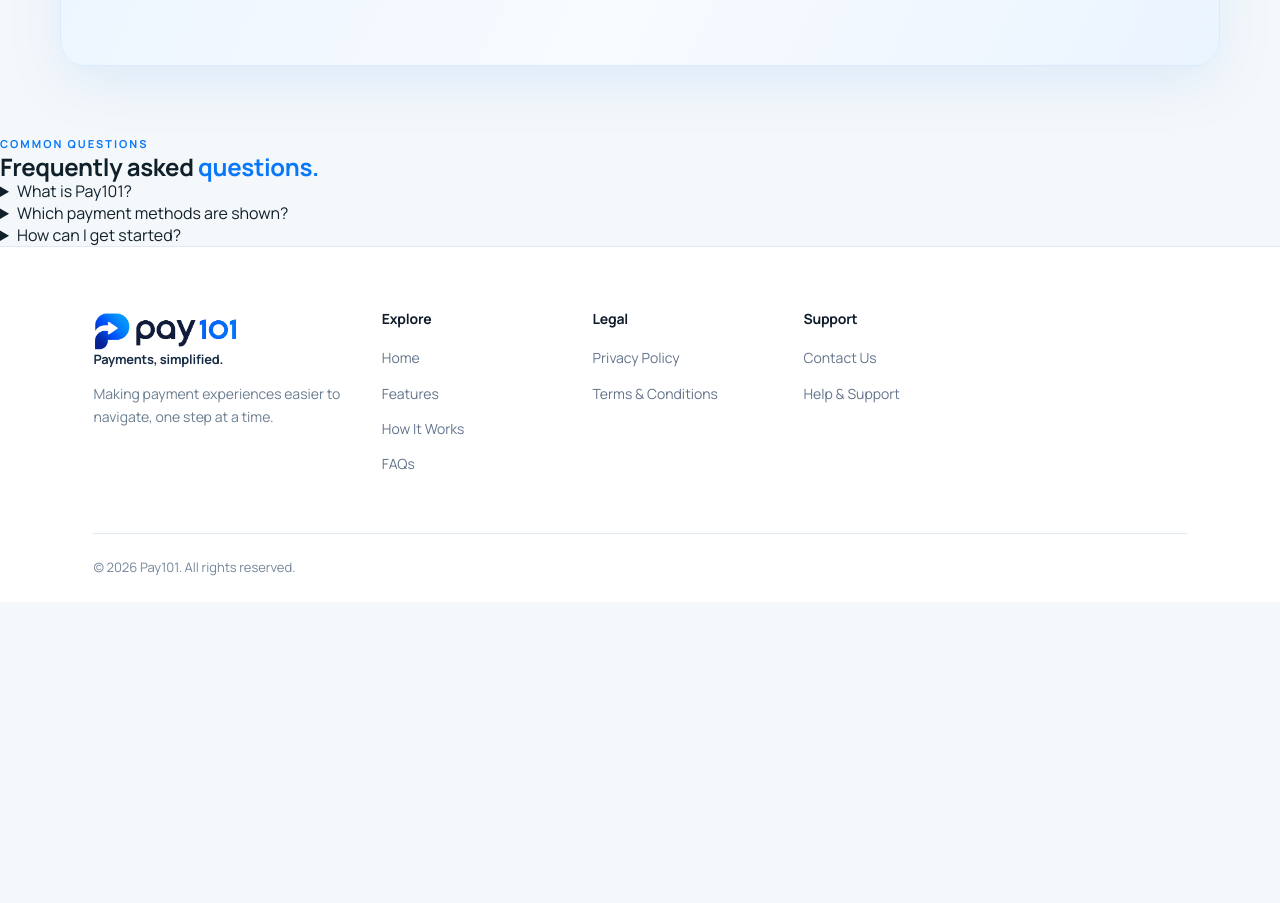
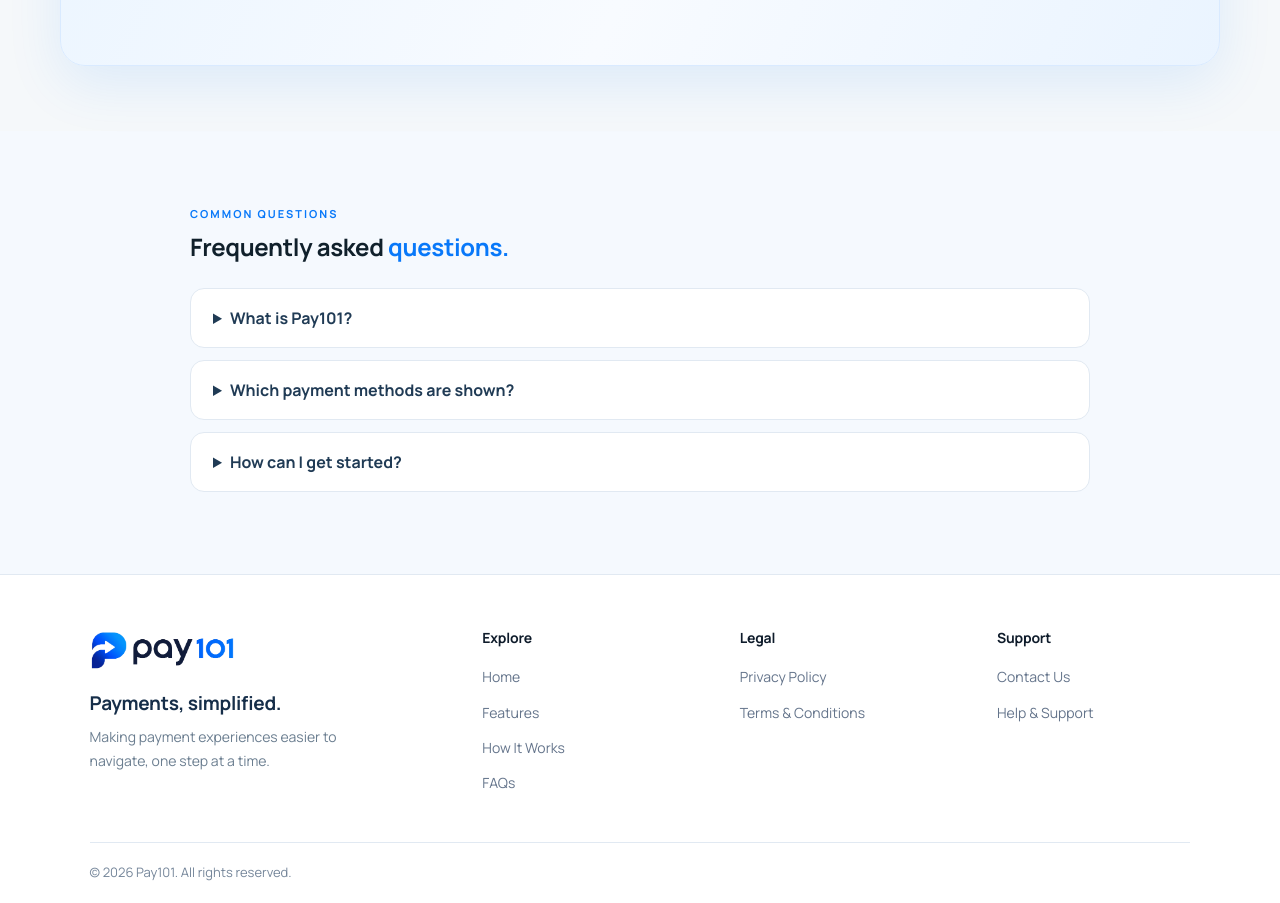
Before and after one commit to kartikmishra543/pay101-demo, a React (Vite) app: page / in a window 1280 px wide. Shown: the part 5980-6883 px from the top of the page. Before the commit the page ends 6582 px from the top, so only its background shows below. Built offline with nearby package versions, Linux system fonts and the light colour scheme.

Commit message:
Style simplified four-column Pay101 footer and FAQ section

```diff
--- a/src/style.css
+++ b/src/style.css
@@ -706,3 +706,19 @@ h1,h2,h3,h4,h5,h6{letter-spacing:-.015em!important;line-height:1.14;font-weight:
  .app > footer.p101Footer{padding:42px 22px 22px!important}
  .app > footer.p101Footer > .p101FooterBottom,.app > footer.p101Footer > div:last-child{flex-wrap:wrap;gap:12px;margin-top:34px!important}
 }
+
+
+/* Simplified Pay101 footer: brand + Explore / Legal / Support */
+.app > footer.p101Footer{display:block!important;width:100%!important;max-width:none!important;margin:0!important;padding:55px clamp(24px,7vw,110px) 22px!important;background:#fff}
+.app > footer.p101Footer > .p101FooterGrid{display:grid!important;grid-template-columns:minmax(250px,1.7fr) repeat(3,minmax(130px,1fr))!important;gap:clamp(30px,5vw,85px);max-width:1200px;width:100%;margin:0 auto;align-items:start}
+.p101FooterBrand h3{font-size:19px;line-height:1.3;margin:20px 0 0;color:#162e49}
+.p101FooterBrand p{max-width:300px;margin:10px 0 0;font-size:14px;line-height:1.7}
+.app > footer.p101Footer > .p101FooterBottom,.app > footer.p101Footer > div:last-child{display:flex!important;max-width:1200px;width:100%!important;margin:48px auto 0!important;padding:20px 0 0!important;border-top:1px solid #e1e9f2;justify-content:flex-start;align-items:center;flex-wrap:nowrap}
+.p101FaqSection{padding:70px 24px;background:#f5f9fe}
+.p101FaqInner{max-width:900px;margin:0 auto}
+.p101FaqInner h2{margin:10px 0 28px}
+.p101FaqInner details{background:#fff;border:1px solid #e1e9f2;border-radius:14px;margin:12px 0;padding:18px 22px}
+.p101FaqInner summary{cursor:pointer;font-weight:700;color:#203b55}
+.p101FaqInner details p{margin:12px 0 0;color:#60758a;line-height:1.65}
+@media(max-width:900px){.app > footer.p101Footer > .p101FooterGrid{grid-template-columns:repeat(2,minmax(0,1fr))!important;gap:32px}.app > footer.p101Footer .p101FooterBrand{grid-column:1/-1}}
+@media(max-width:550px){.app > footer.p101Footer{padding:42px 22px 22px!important}.app > footer.p101Footer > .p101FooterGrid{gap:28px 18px}.p101FaqSection{padding:48px 20px}}
```
